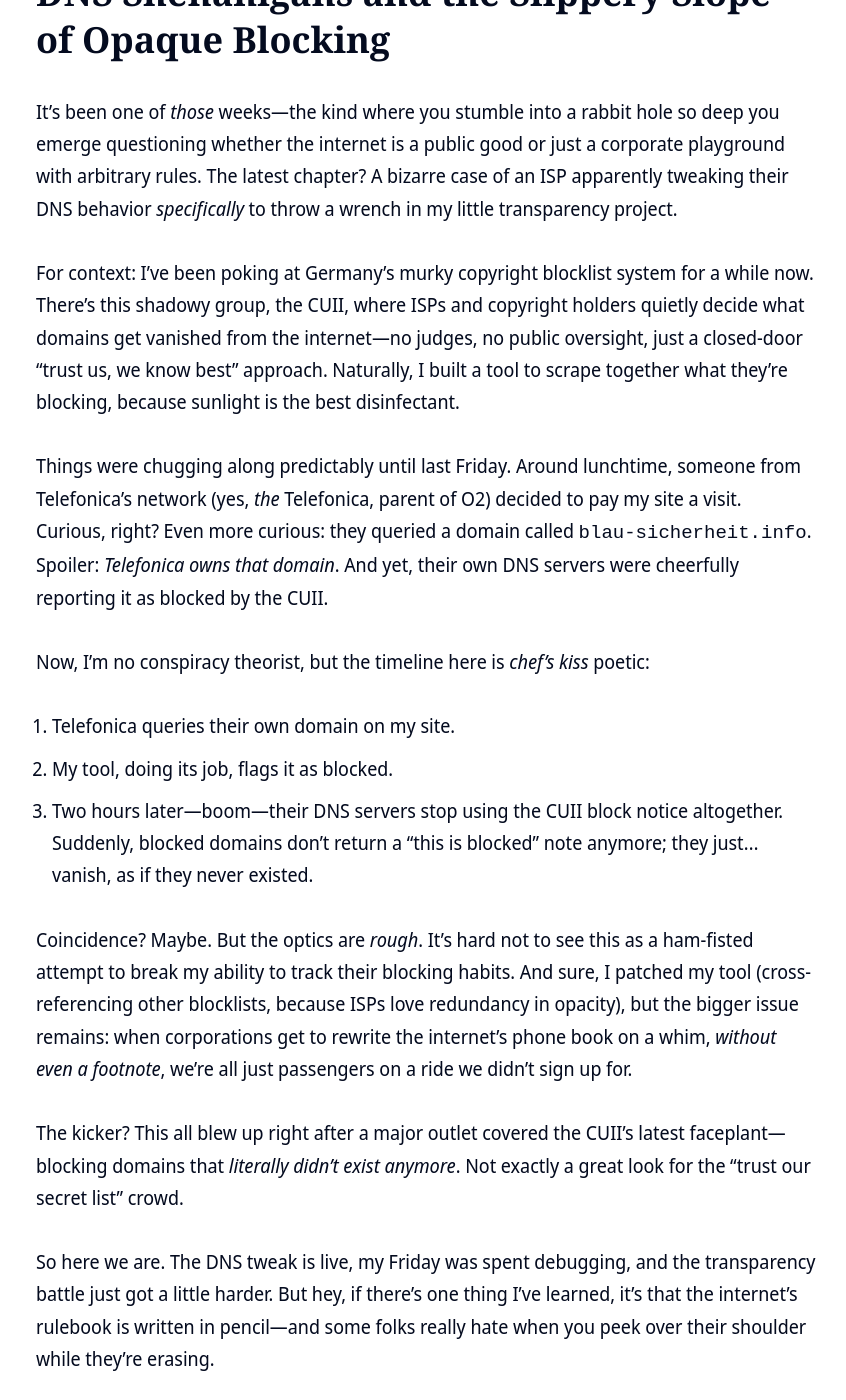
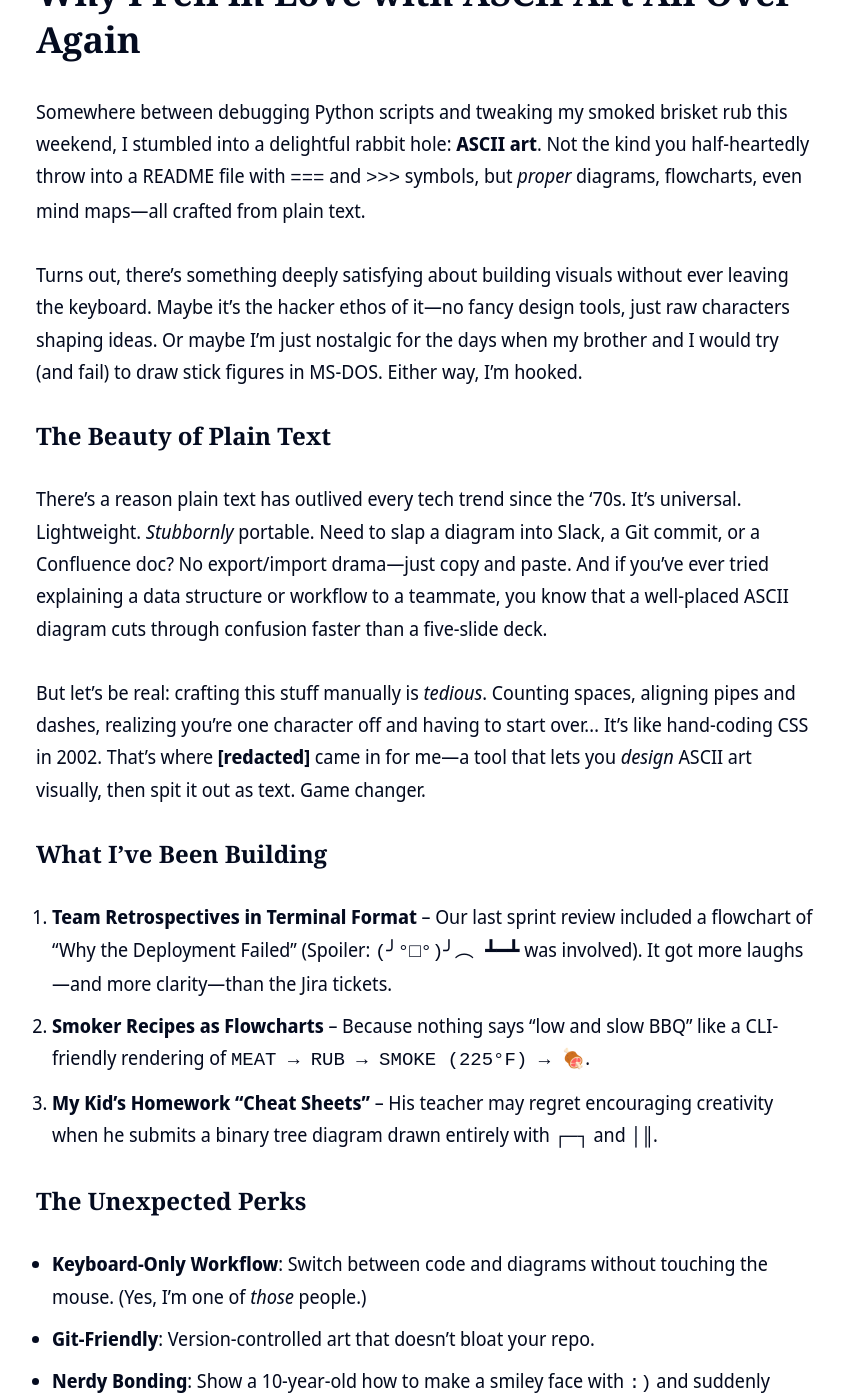
Before and after one commit to clintjb/clintjb.github.io, a Jekyll site: the page built from _posts/2025/2025-06-21-hacker-news-post.md, in a window 1280 px wide and 1400 px high, scrolled down 1163 px. Shown: the whole window, without its empty margins (214-1060 px from the left). Built offline with Jekyll 4.4.1, drawn with Linux system fonts in a browser that asks for light colours; nearby versions of some CDN libraries; some of the changed text lies outside the part shown.

Commit message:
Updated Weekly Post

```diff
--- a/_posts/2025/2025-06-21-hacker-news-post.md
+++ b/_posts/2025/2025-06-21-hacker-news-post.md
@@ -11,28 +11,36 @@ image: '/images/posts/2025/weekly.jpg'
 ---
 ![](/images/posts/2025/weekly.jpg)
 
-_⚠️ **THIS POST IS GENERATED WITH LLMs**: This post is newly generated a few times a week based on trending articles from hacker news. It takes the tone of my writing style, takes the topic from Hacker News - throws in some LLM magic and generates this post. Please be aware I don't read what gets generated here - it means I may agree, I may not - its a crap shoot - its not meant to be an opinion piece but merely [an experiment](https://github.com/clintjb/Weekly-Post) with the services from [OpenRouter](https://openrouter.ai) - last updated Monday 25 August 2025_
+_⚠️ **THIS POST IS GENERATED WITH LLMs**: This post is newly generated a few times a week based on trending articles from hacker news. It takes the tone of my writing style, takes the topic from Hacker News - throws in some LLM magic and generates this post. Please be aware I don't read what gets generated here - it means I may agree, I may not - its a crap shoot - its not meant to be an opinion piece but merely [an experiment](https://github.com/clintjb/Weekly-Post) with the services from [OpenRouter](https://openrouter.ai) - last updated Thursday 28 August 2025_
 
-# DNS Shenanigans and the Slippery Slope of Opaque Blocking
+# Why I Fell in Love with ASCII Art All Over Again
 
-It's been one of *those* weeks—the kind where you stumble into a rabbit hole so deep you emerge questioning whether the internet is a public good or just a corporate playground with arbitrary rules. The latest chapter? A bizarre case of an ISP apparently tweaking their DNS behavior *specifically* to throw a wrench in my little transparency project.
+Somewhere between debugging Python scripts and tweaking my smoked brisket rub this weekend, I stumbled into a delightful rabbit hole: **ASCII art**. Not the kind you half-heartedly throw into a README file with `===` and `>>>` symbols, but *proper* diagrams, flowcharts, even mind maps—all crafted from plain text.
 
-For context: I’ve been poking at Germany’s murky copyright blocklist system for a while now. There’s this shadowy group, the CUII, where ISPs and copyright holders quietly decide what domains get vanished from the internet—no judges, no public oversight, just a closed-door “trust us, we know best” approach. Naturally, I built a tool to scrape together what they’re blocking, because sunlight is the best disinfectant.
+Turns out, there’s something deeply satisfying about building visuals without ever leaving the keyboard. Maybe it’s the hacker ethos of it—no fancy design tools, just raw characters shaping ideas. Or maybe I’m just nostalgic for the days when my brother and I would try (and fail) to draw stick figures in MS-DOS. Either way, I’m hooked.
 
-Things were chugging along predictably until last Friday. Around lunchtime, someone from Telefonica’s network (yes, *the* Telefonica, parent of O2) decided to pay my site a visit. Curious, right? Even more curious: they queried a domain called `blau-sicherheit.info`. Spoiler: *Telefonica owns that domain*. And yet, their own DNS servers were cheerfully reporting it as blocked by the CUII.
+### The Beauty of Plain Text
 
-Now, I’m no conspiracy theorist, but the timeline here is *chef’s kiss* poetic:
+There’s a reason plain text has outlived every tech trend since the ‘70s. It’s universal. Lightweight. *Stubbornly* portable. Need to slap a diagram into Slack, a Git commit, or a Confluence doc? No export/import drama—just copy and paste. And if you’ve ever tried explaining a data structure or workflow to a teammate, you know that a well-placed ASCII diagram cuts through confusion faster than a five-slide deck.
 
-1. Telefonica queries their own domain on my site.
-2. My tool, doing its job, flags it as blocked.
-3. Two hours later—boom—their DNS servers stop using the CUII block notice altogether. Suddenly, blocked domains don’t return a "this is blocked" note anymore; they just… vanish, as if they never existed.
+But let’s be real: crafting this stuff manually is *tedious*. Counting spaces, aligning pipes and dashes, realizing you’re one character off and having to start over… It’s like hand-coding CSS in 2002. That’s where **[redacted]** came in for me—a tool that lets you *design* ASCII art visually, then spit it out as text. Game changer.
 
-Coincidence? Maybe. But the optics are *rough*. It’s hard not to see this as a ham-fisted attempt to break my ability to track their blocking habits. And sure, I patched my tool (cross-referencing other blocklists, because ISPs love redundancy in opacity), but the bigger issue remains: when corporations get to rewrite the internet’s phone book on a whim, *without even a footnote*, we’re all just passengers on a ride we didn’t sign up for.
+### What I’ve Been Building
 
-The kicker? This all blew up right after a major outlet covered the CUII’s latest faceplant—blocking domains that *literally didn’t exist anymore*. Not exactly a great look for the "trust our secret list" crowd.
+1. **Team Retrospectives in Terminal Format** – Our last sprint review included a flowchart of “Why the Deployment Failed” (Spoiler: `(╯°□°)╯︵ ┻━┻` was involved). It got more laughs—and more clarity—than the Jira tickets.
+2. **Smoker Recipes as Flowcharts** – Because nothing says "low and slow BBQ" like a CLI-friendly rendering of `MEAT → RUB → SMOKE (225°F) → 🍖`.
+3. **My Kid’s Homework "Cheat Sheets"** – His teacher may regret encouraging creativity when he submits a binary tree diagram drawn entirely with `┌─┐` and `│║`.
 
-So here we are. The DNS tweak is live, my Friday was spent debugging, and the transparency battle just got a little harder. But hey, if there’s one thing I’ve learned, it’s that the internet’s rulebook is written in pencil—and some folks really hate when you peek over their shoulder while they’re erasing.
+### The Unexpected Perks
 
-**Final thought for the day**: Next time your favorite site mysteriously fails to load, ask yourself: is it *actually* offline? Or did someone, somewhere, quietly decide you shouldn’t see it?
+- **Keyboard-Only Workflow**: Switch between code and diagrams without touching the mouse. (Yes, I’m one of *those* people.)
+- **Git-Friendly**: Version-controlled art that doesn’t bloat your repo.
+- **Nerdy Bonding**: Show a 10-year-old how to make a smiley face with `:)` and suddenly you’re their favorite adult.
 
-(Now, if you'll excuse me, I need a whisky. Debugging DNS is *not* a spectator sport.) 🥃
+### Why It Matters
+
+In a world drowning in SaaS tools and过度设计的 UI, there’s still magic in simplicity. ASCII art is the duct tape of communication—humble, adaptable, and weirdly charming. And if it makes documenting code or planning projects *slightly* more fun? Well, that’s just a bonus.
+
+Now if you’ll excuse me, I have a sudoku solver to diagram—in Courier New, of course.
+
+**Tool of the day**: [redacted]. Not sponsored, just obsessed. (But if they want to pay me in license keys, I accept BTC *and* BBQ rub recipes.)
```
Also changed, not shown: images/posts/2025/weekly.jpg.
